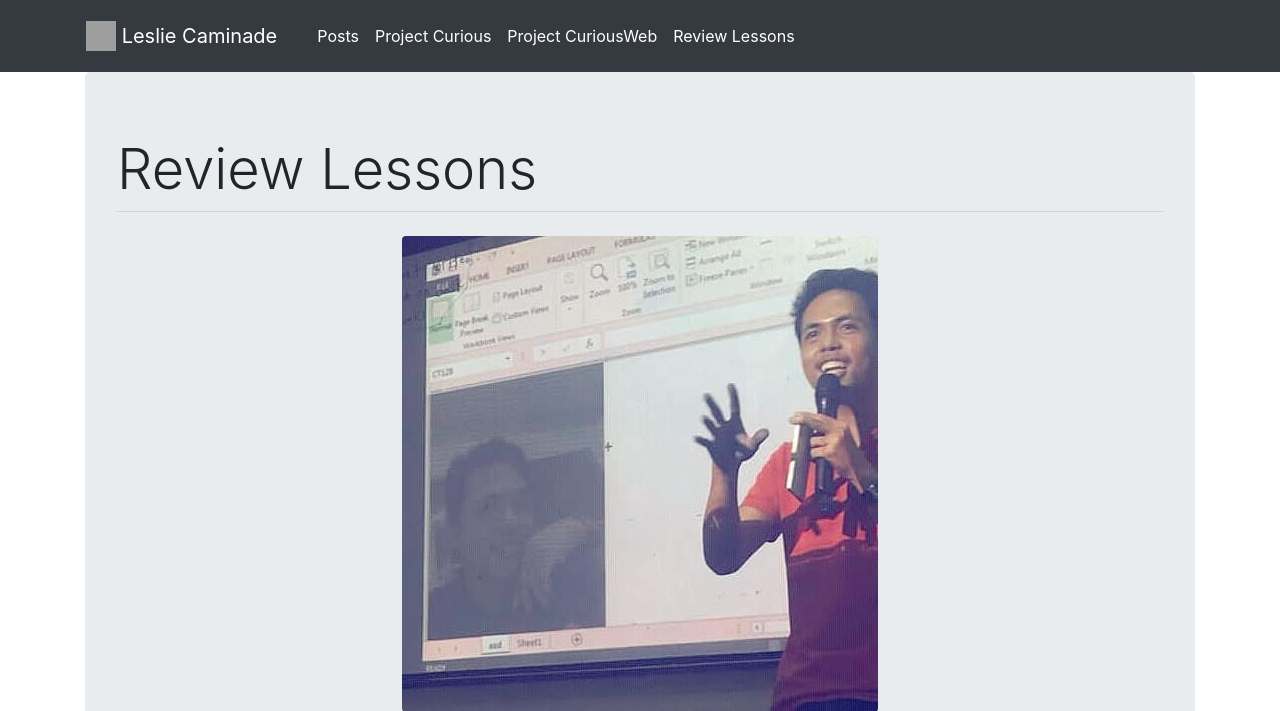
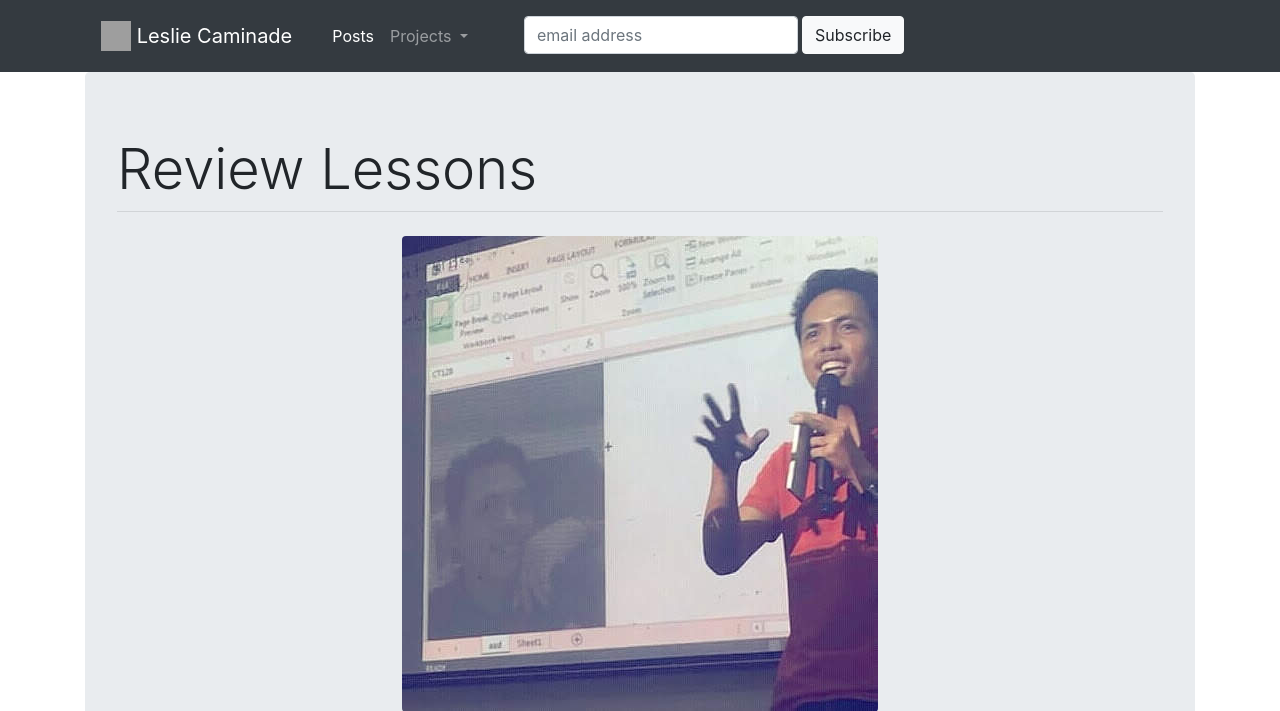
Before and after one commit to siliconcortex/Portfolio, a Django app: page /page/6 in a window 1280 px wide. Shown: the top 711 px of the page. Run offline with Django 3.2, Linux system fonts and the light colour scheme; data comes from the database, SQL or seed files in the repository; some libraries are stand-ins or nearby versions; grey boxes are pictures that could not be loaded.

Commit message:
added a email list toolbar at the top

```diff
--- a/templates/main_app/base.html
+++ b/templates/main_app/base.html
@@ -9,7 +9,7 @@
   </head>
   <body>
     <!-- navbar portion -->
-    <nav class="navbar navbar-expand navbar-dark bg-dark">
+    <nav class="navbar navbar-expand-md navbar-dark bg-dark">
       <!-- changed color from .navbar-light to .navbar dark -->
       <!-- changed color from .bg-light to .bg-dark -->
 
@@ -31,15 +31,48 @@
             <a class="nav-link" href="{% url 'post_list' %}">Posts<span class="sr-only">(current)</span></a>
             </li>
 
+            <li class="nav-item dropdown">
+                    <a class="nav-link dropdown-toggle" href="#" id="navbarDropdown" role="button" data-toggle="dropdown" aria-haspopup="true" aria-expanded="false">
+                      Projects
+                    </a>
+                    <div class="dropdown-menu" aria-labelledby="navbarDropdown">
+                      {% if pages_list %}
+                        {% for page in pages_list%}
+                          <a class="dropdown-item" href="{% url 'page_detail' pk=page.pk %}">{{page.title}}</a>
+                        {% endfor %}
+                      {% endif %}
 
-            <!-- PAGES portion -->
-            {% if pages_list %}
-              {% for page in pages_list %}
-                <li class="nav-item active">
-                <a class="nav-link" href="{% url 'page_detail' pk=page.pk %}">{{page.title}}<span class="sr-only">(current)</span></a>
-                </li>
-              {% endfor %}
-            {% endif %}
+                    </div>
+                  </li>
+
+
+              <!-- Begin Mailchimp Signup Form -->
+            <li class="nav-item active">
+              <div id="mc_embed_signup">
+              <form class="form-inline" action="https://wordpress.us19.list-manage.com/subscribe/post?u=286fd462a738b71c1e78cf651&amp;id=556a7b2b8d" method="post" id="mc-embedded-subscribe-form" name="mc-embedded-subscribe-form" class="validate" target="_blank" novalidate>
+                  <div id="mc_embed_signup_scroll">
+
+                      </li>
+
+              <li class="nav-item active mr-1 ml-5">
+              	<input type="email" value="" name="EMAIL" class="email form-control" id="mce-EMAIL" placeholder="email address" required>
+                  <!-- real people should not fill this in and expect good things - do not remove this or risk form bot signups-->
+                  <div style="position: absolute; left: -5000px;" aria-hidden="true"><input type="text" name="b_286fd462a738b71c1e78cf651_556a7b2b8d" tabindex="-1" value=""></div>
+              </li>
+
+
+              <li class="nav-item active">
+                  <div class="clear">
+                    <input type="submit" value="Subscribe" name="subscribe" id="mc-embedded-subscribe" class="button btn btn-light"></div>
+                  </div>
+              </li>
+              </form>
+
+
+              </div>
+              <!--End mc_embed_signup-->
+
+            </nav>
 
           </ul>
       </div>
```
